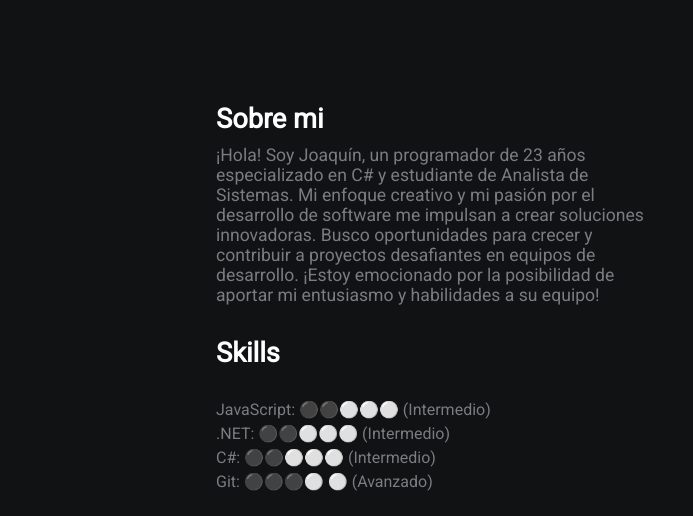
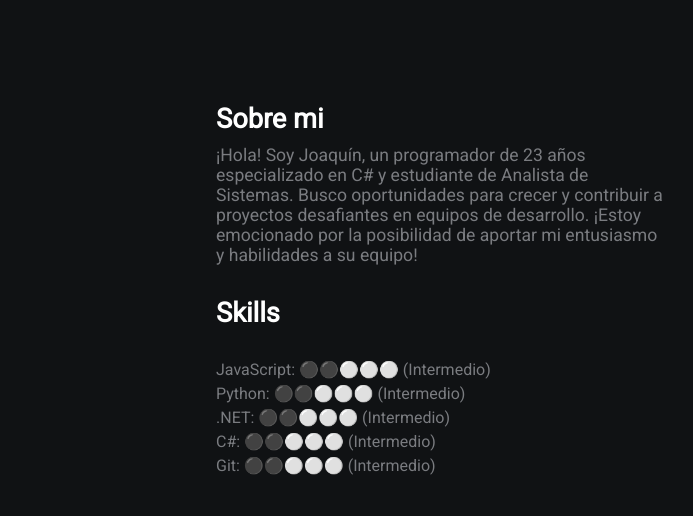
Before and after one commit to joamoyano/Joamoyano.github.io, a plain HTML site: page index.html in a window 1280 px wide. Shown: the top 516 px of the page, 424-1117 px from the left. Drawn offline with Linux system fonts and the light colour scheme.

Commit message:
Update index.html

```diff
--- a/index.html
+++ b/index.html
@@ -19,15 +19,16 @@
         </div>
         <div class="section-2">
             <h2>Sobre mi</h2>
-            <p>¡Hola! Soy Joaquín, un programador de 23 años especializado en C# y estudiante de Analista de Sistemas. Mi enfoque creativo y mi pasión por el desarrollo de software me impulsan a crear soluciones innovadoras. Busco oportunidades para crecer y contribuir a proyectos desafiantes en equipos de desarrollo. ¡Estoy emocionado por la posibilidad de aportar mi entusiasmo y habilidades a su equipo!</p>
+            <p>¡Hola! Soy Joaquín, un programador de 23 años especializado en C# y estudiante de Analista de Sistemas. Busco oportunidades para crecer y contribuir a proyectos desafiantes en equipos de desarrollo. ¡Estoy emocionado por la posibilidad de aportar mi entusiasmo y habilidades a su equipo!</p>
             <h2>Skills</h2>
             <section class="skills">
                 <div class="category">
                   <ul>
                     <li>JavaScript: ⚫⚫⚪⚪⚪ (Intermedio)</li>
+                    <li>Python: ⚫⚫⚪⚪⚪ (Intermedio)</li>
                     <li>.NET: ⚫⚫⚪⚪⚪  (Intermedio)</li>
                     <li>C#: ⚫⚫⚪⚪⚪  (Intermedio)</li>
-                    <li>Git: ⚫⚫⚫⚪ ⚪ (Avanzado)</li>
+                    <li>Git: ⚫⚫⚪⚪⚪  (Intermedio)</li>
                   </ul>
                 </div>
             </section>
```
